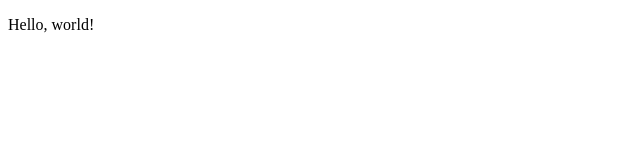
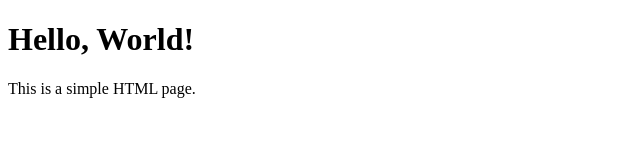
Before and after one commit to JishnaviPettari/MyFirstRepo, a plain HTML site: page index.html in a window 1280 px wide. Shown: the whole page, without its empty margins (0-640 px from the left). Drawn offline with Linux system fonts and the light colour scheme.

Commit message:
Update index.html

```diff
--- a/index.html
+++ b/index.html
@@ -1,3 +1,11 @@
-<!doctype html>
-<title>Hello</title>
-<p>Hello, world!</p>
+<!DOCTYPE html>
+<html lang="en">
+<head>
+    <meta charset="UTF-8">
+    <title>My First Page</title>
+</head>
+<body>
+    <h1>Hello, World!</h1>
+    <p>This is a simple HTML page.</p>
+</body>
+</html>
```
